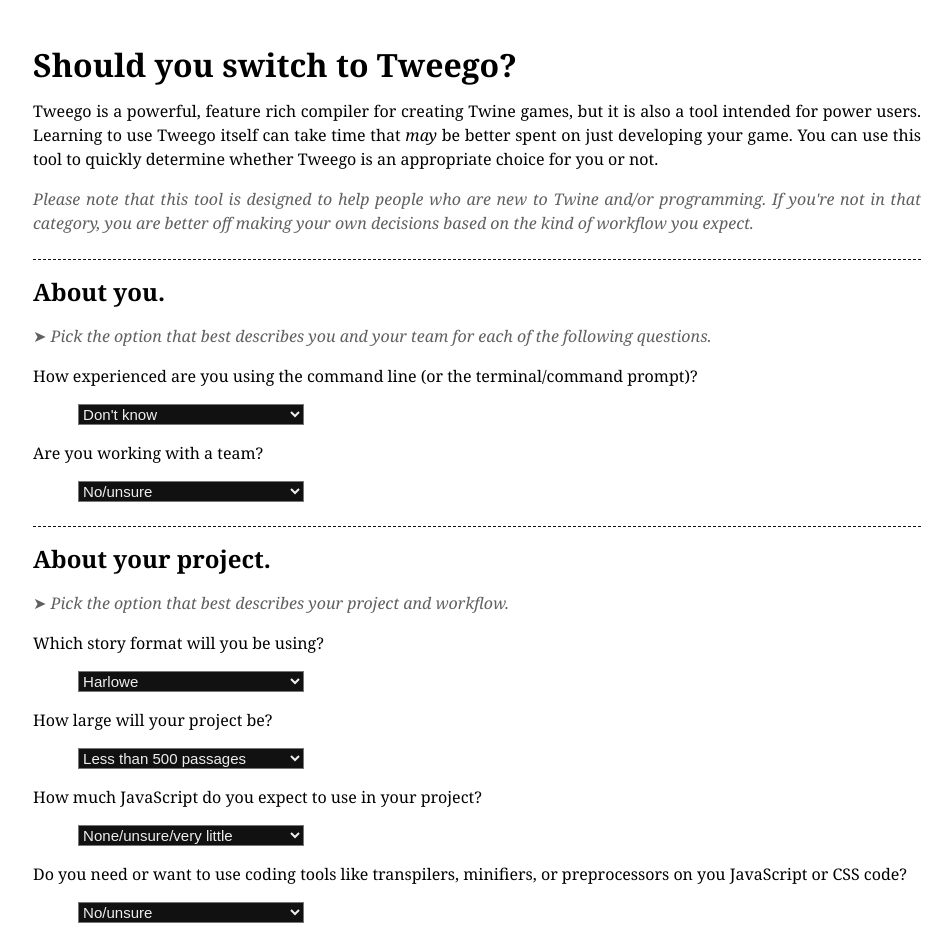
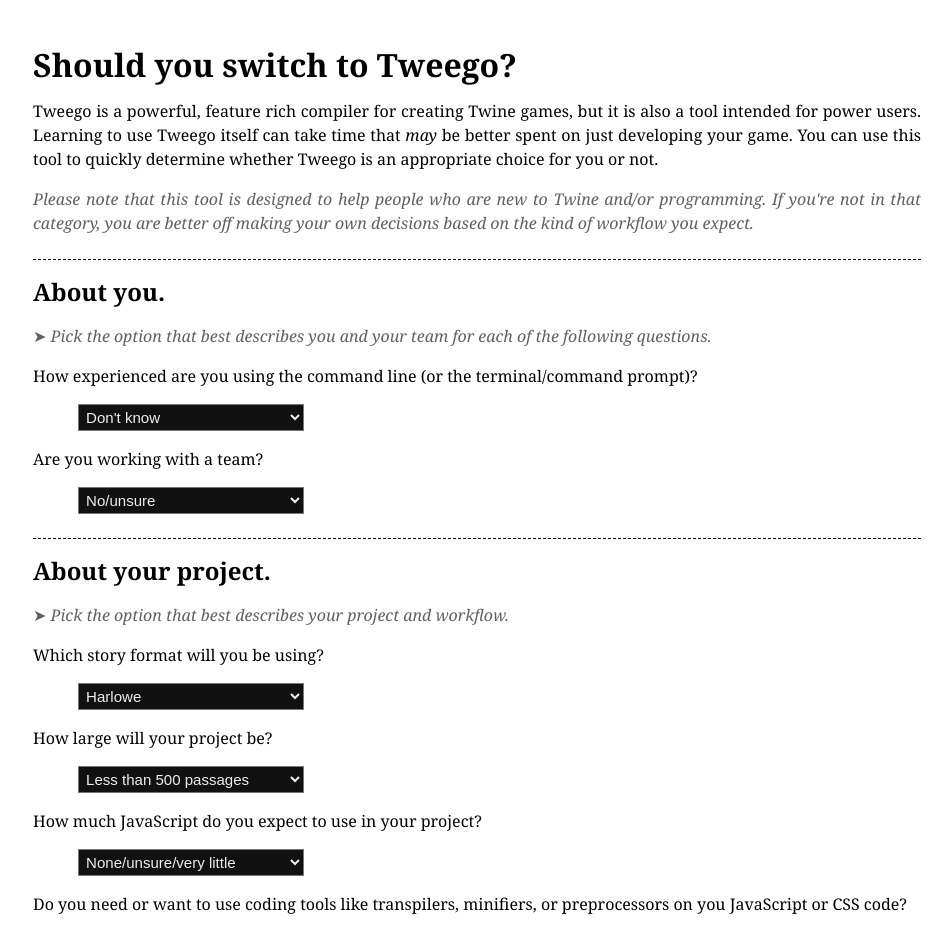
Before and after one commit to ChapelR/should-you-switch-to-tweego, a plain HTML site: page docs/index.html in a window 1280 px wide. Shown: the top 926 px of the page, without its empty margins (163-1115 px from the left). Drawn offline with nearby package versions, Linux system fonts and the light colour scheme.

Commit message:
minor tweak to select box style

```diff
--- a/docs/styles.css
+++ b/docs/styles.css
@@ -27,6 +27,7 @@ select {
     max-width: 100%;
     background: #111;
     font-size: 0.94em;
+    padding: 0.2em;
 }
 
 p.section-description {
```
